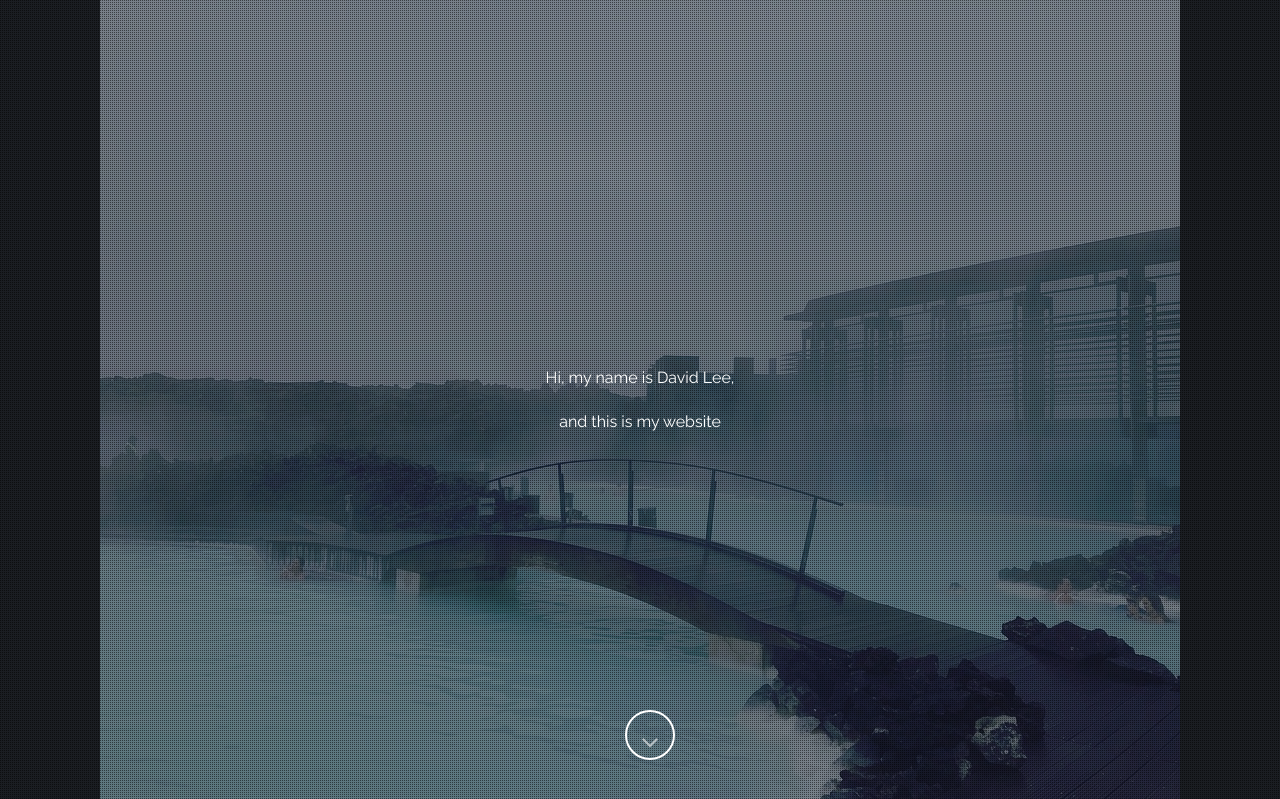
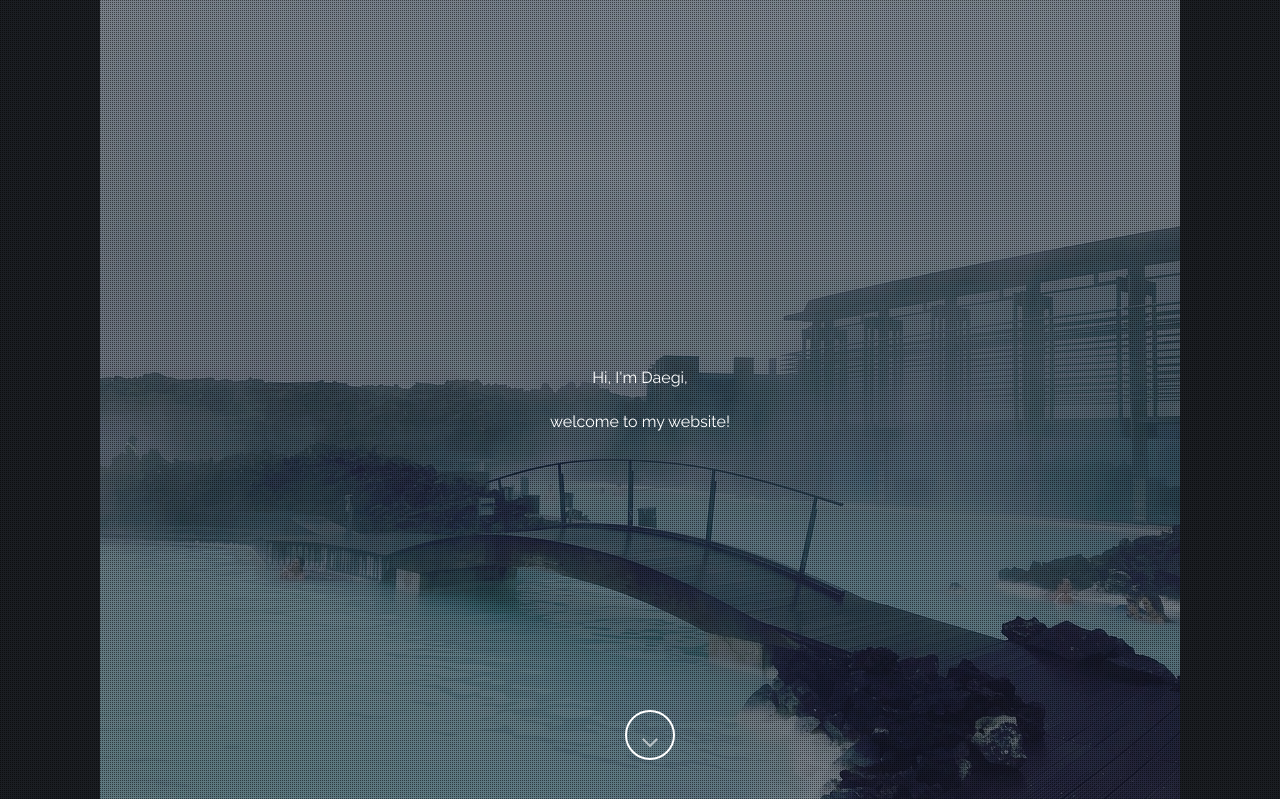
Before and after one commit to daegilee/Personal-Website---Django, a Django app: template mainpage/templates/mainpage/main.html in a window 1280 px wide. Shown: the top 799 px of the page. Run offline with Django 3.2, Linux system fonts and the light colour scheme; the template is opened without the code that fills it: values that come from a table or form of the project are taken from there, others are empty; parts of the project's set-up code (start-up, migrations or seed data) failed here and were passed over; some libraries are stand-ins or nearby versions.

Commit message:
Edited intro

```diff
--- a/mainpage/templates/mainpage/main.html
+++ b/mainpage/templates/mainpage/main.html
@@ -48,9 +48,9 @@
 	<section id="home" class="pfblock-image screen-height">
     <div class="home-overlay"></div>
 		<div class="intro">
-			<div class="start">Hi, my name is David Lee,</div>
+			<div class="start">Hi, I'm Daegi,</div>
 			<h1></h1>
-			<div class="start">and this is my website</div>
+			<div class="start">welcome to my website!</div>
 		</div>
 
 		<a href="#services">
```
